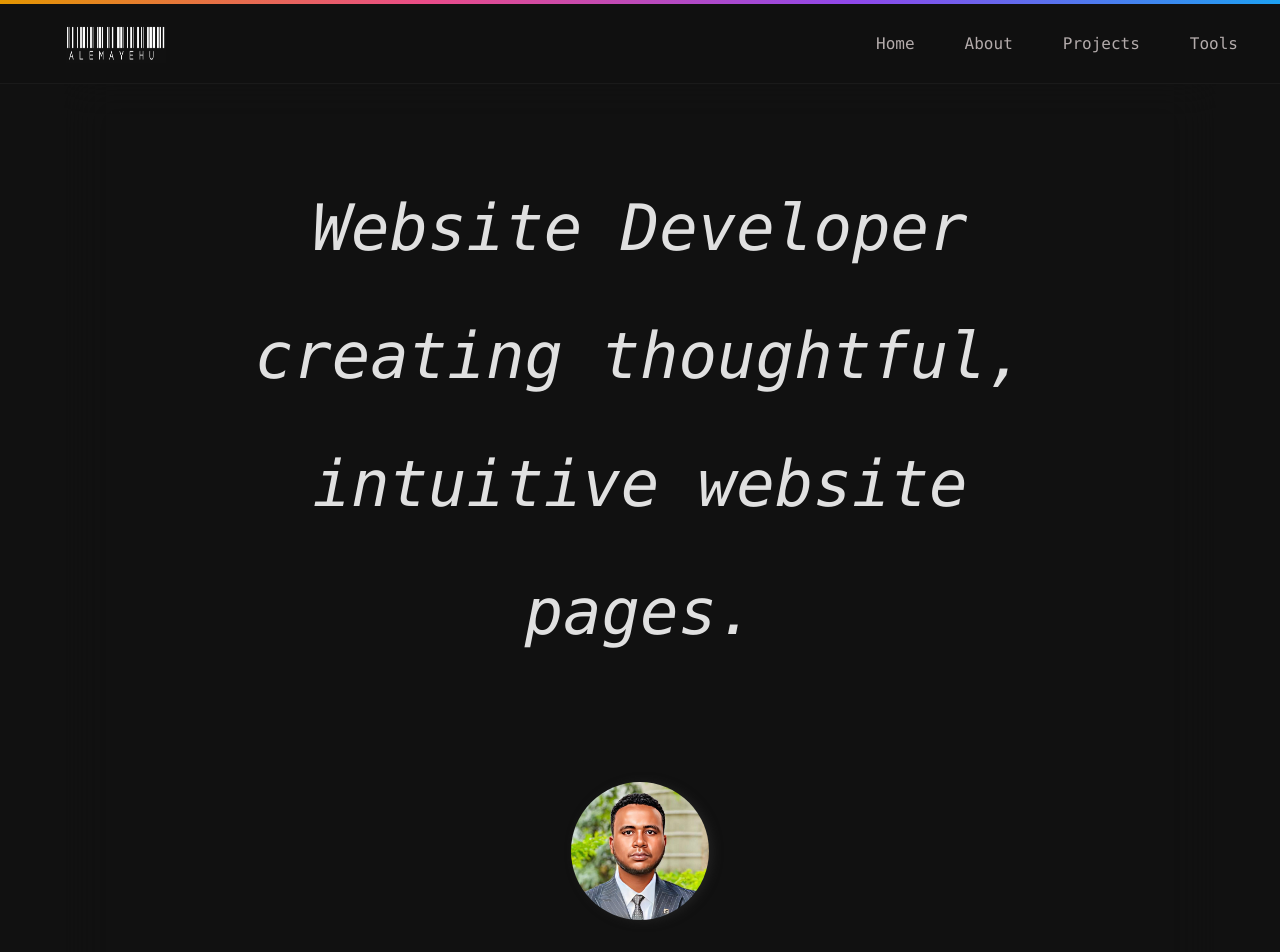
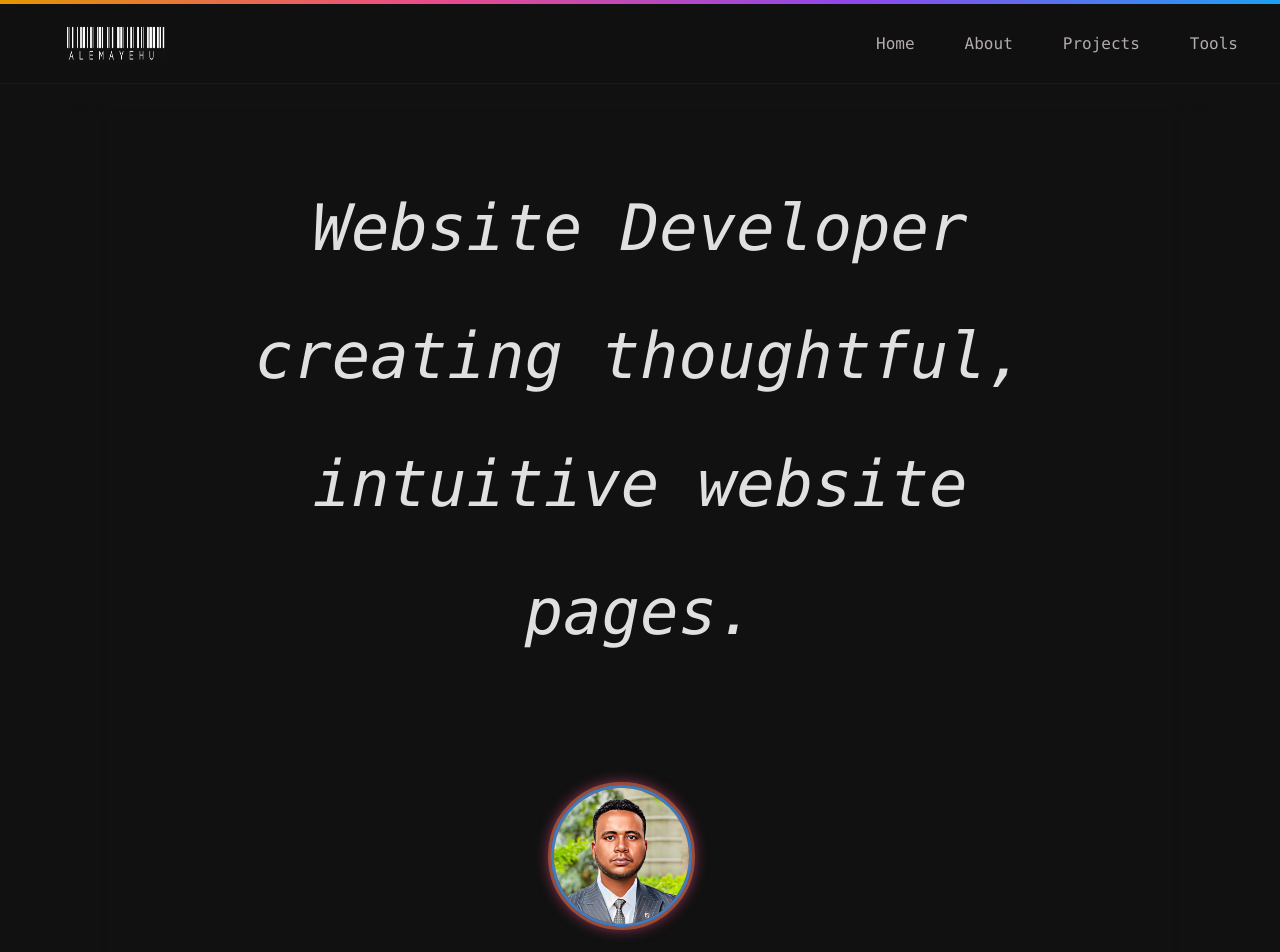
Before and after one commit to afteralexxo/portofolio-using-react, a React (Vite) app: page / in a window 1280 px wide. Shown: the top 952 px of the page. Built offline with nearby package versions, Linux system fonts and the light colour scheme.

Commit message:
drop shadow on profile

```diff
--- a/src/componenet/Home/MainWrapper.css
+++ b/src/componenet/Home/MainWrapper.css
@@ -31,18 +31,25 @@
 }
 .pp-container{
     margin-top: 10px;
-    width: 100%;
+    width: 16%;
+    aspect-ratio: 1/1;
+    border-radius: 50%;
+    border:3px solid #e3970075;
     height: 20%;
     display: flex;
+    position: relative;
+    left: 40%;
     justify-content: center;
+
 }
 
 .pp-alex{
     /* filter: grayscale(70%); */
+    border: 3px solid #23a1f0b2;
     border-radius: 50%;
-    width: 15%;
+    width: 100%;
     aspect-ratio: 1/1;
-    box-shadow: 4px 1px 10px #202020;
+    filter: drop-shadow(0 0 8px #EA4C89);
 }
 
 
```
